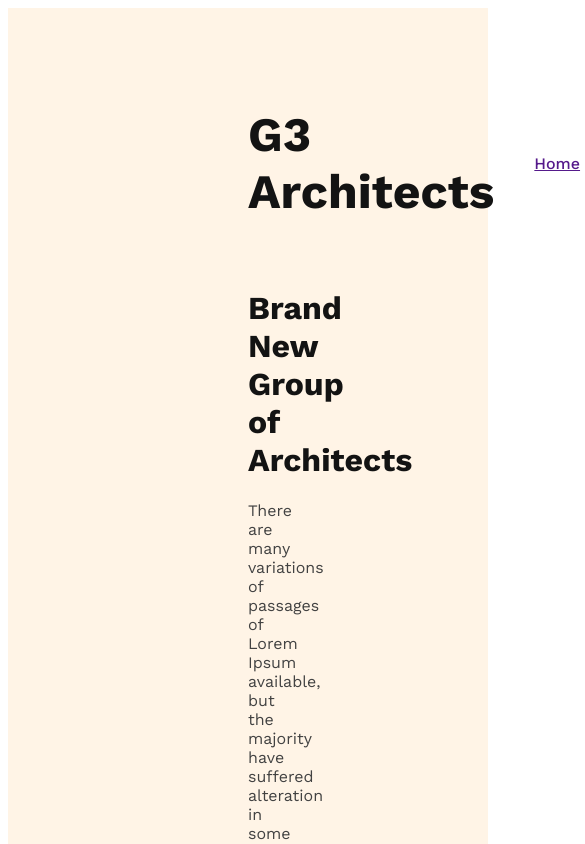
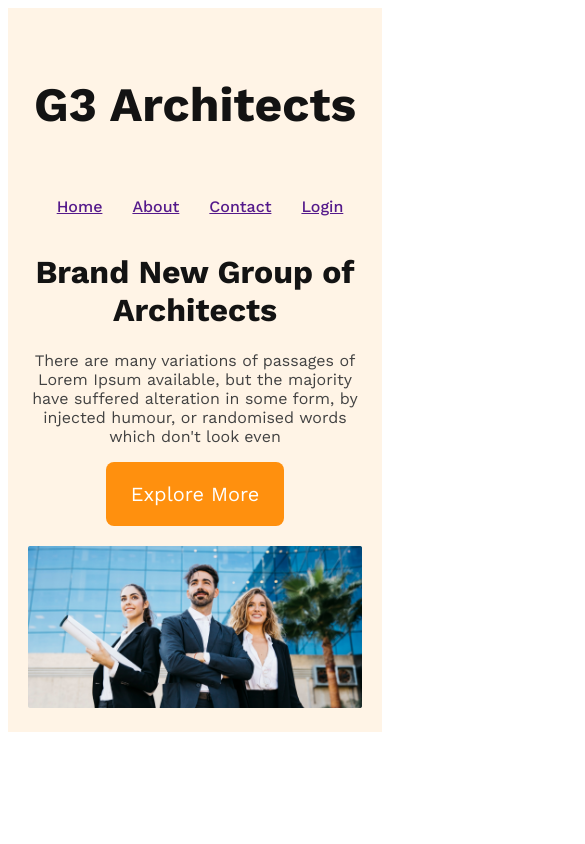
Before and after one commit to kousique73/architects-project, a plain HTML site: page index.html in a window 390 px wide. Shown: the top 844 px of the page, 585 px wide, since content can reach past the window. Drawn offline with nearby package versions, Linux system fonts and the light colour scheme.

Commit message:
done first responsive

```diff
--- a/style/architects.css
+++ b/style/architects.css
@@ -5,8 +5,13 @@
 font-family: 'Work Sans', sans-serif;
 }
 .btn-primary{
-
-
+    border-radius: 8px;
+background: #FF900E;
+padding: 20px 25px;
+color: #fff;
+font-size: 1.25rem;
+cursor: pointer;
+border: 0;
 }
 
 /* header style  */
@@ -58,3 +63,28 @@ nav li{
     color: #424242;
 
 }
+.banner img{
+    margin-top: 20px;
+    width: 100%;
+
+}
+/* responsive  */
+@media screen and (max-width:576px) {
+    header{
+        padding: 20px;
+    }
+    nav{
+        flex-direction: column;
+    }
+
+}
+/* tablet  */
+@media screen and (min-width: 576px) and (max-width:960px) {
+    header{
+        padding: 50px;
+    }
+    nav {
+        flex-direction:column;
+    }
+
+}
```
